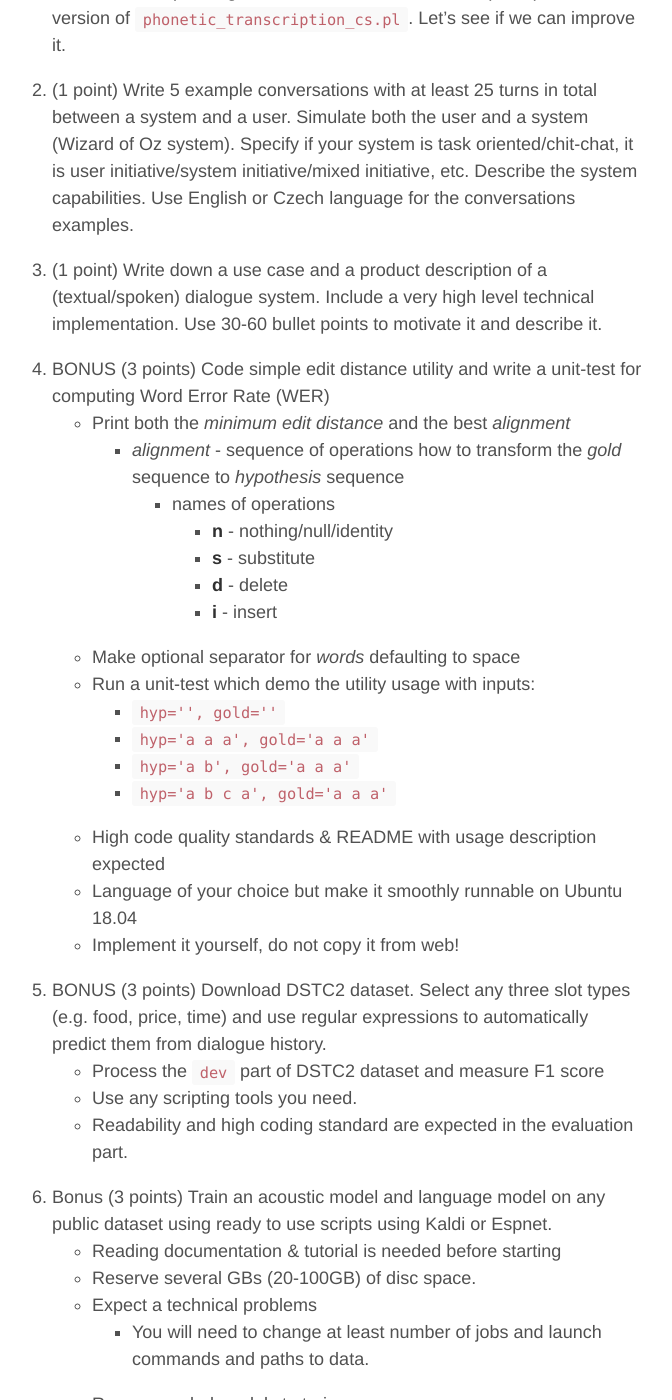
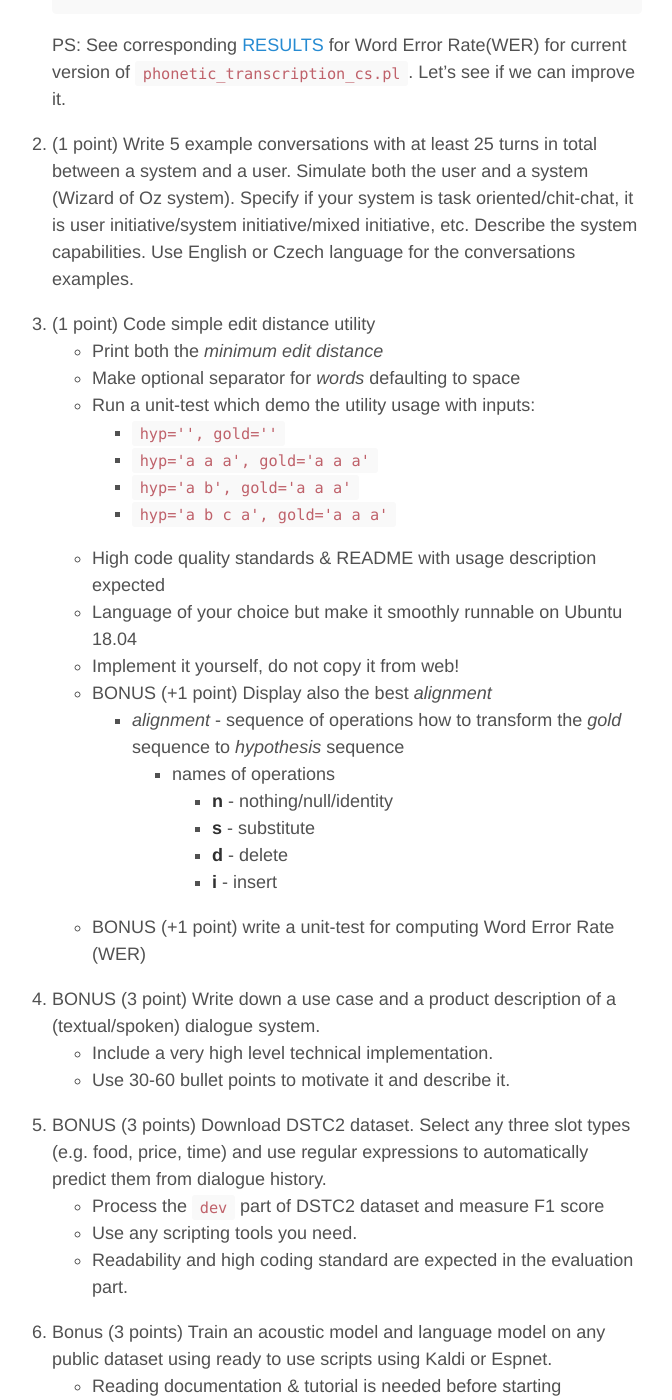
Before and after one commit to oplatek/oplatek.github.io, a Jekyll site: the page built from _posts/2019-02-19-ds-lab-1.md, in a window 1280 px wide and 1400 px high, scrolled down 1624 px. Shown: the whole window, without its empty margins (313-985 px from the left). Built offline with Jekyll 4.4.1, drawn with Linux system fonts in a browser that asks for light colours; formulas are drawn with MathJax 3; some of the changed lines change nothing that is shown.

Commit message:
reorganize homework

```diff
--- a/_posts/2019-02-19-ds-lab-1.md
+++ b/_posts/2019-02-19-ds-lab-1.md
@@ -26,6 +26,8 @@ tags: Mff, School, Labs, DS, dialogue systems
     - Dialogue success
     - Measuring natural and factual responses content
     - Text-to-speech intonation prosody
+    - Blue
+    - Dialogue length
     - Fluency
 - Open discussions about solving homework and bonus tasks
 
@@ -57,16 +59,8 @@ tags: Mff, School, Labs, DS, dialogue systems
     Specify if your system is task oriented/chit-chat, it is user initiative/system initiative/mixed initiative, etc.
     Describe the system capabilities. Use English or Czech language for the conversations examples.
 
-3. (1 point) Write down a use case and a product description of a (textual/spoken) dialogue system. Include a very high level technical implementation. Use 30-60 bullet points to motivate it and describe it.
-
-4. BONUS (3 points) Code simple edit distance utility and write a unit-test for computing Word Error Rate (WER)
-    - Print both the *minimum edit distance* and the best *alignment*
-        - *alignment* - sequence of operations how to transform the *gold* sequence to *hypothesis* sequence
-            - names of operations
-                - **n** - nothing/null/identity
-                - **s** - substitute
-                - **d** - delete
-                - **i** - insert
+3.  (1 point) Code simple edit distance utility
+    - Print both the *minimum edit distance*
     - Make optional separator for *words* defaulting to space
     - Run a unit-test which demo the utility usage with inputs:
         - `hyp='', gold=''`
@@ -76,6 +70,18 @@ tags: Mff, School, Labs, DS, dialogue systems
     - High code quality standards & README with usage description expected
     - Language of your choice but make it smoothly runnable on Ubuntu 18.04
     - Implement it yourself, do not copy it from web!
+    - BONUS (+1 point) Display also the best *alignment*
+        - *alignment* - sequence of operations how to transform the *gold* sequence to *hypothesis* sequence
+            - names of operations
+                - **n** - nothing/null/identity
+                - **s** - substitute
+                - **d** - delete
+                - **i** - insert
+    - BONUS (+1 point) write a unit-test for computing Word Error Rate (WER)
+
+4. BONUS (3 point) Write down a use case and a product description of a (textual/spoken) dialogue system.
+    - Include a very high level technical implementation.
+    - Use 30-60 bullet points to motivate it and describe it.
 
 5. BONUS (3 points) Download DSTC2 dataset. Select any three slot types (e.g. food, price, time) and use regular expressions to automatically predict them from dialogue history.
     - Process the `dev` part of DSTC2 dataset and measure F1 score
```
